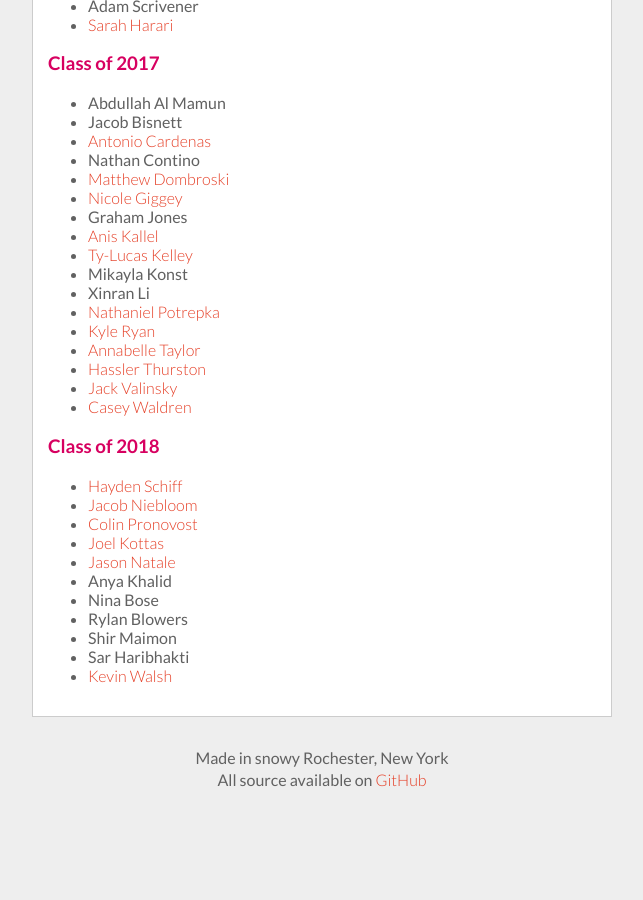
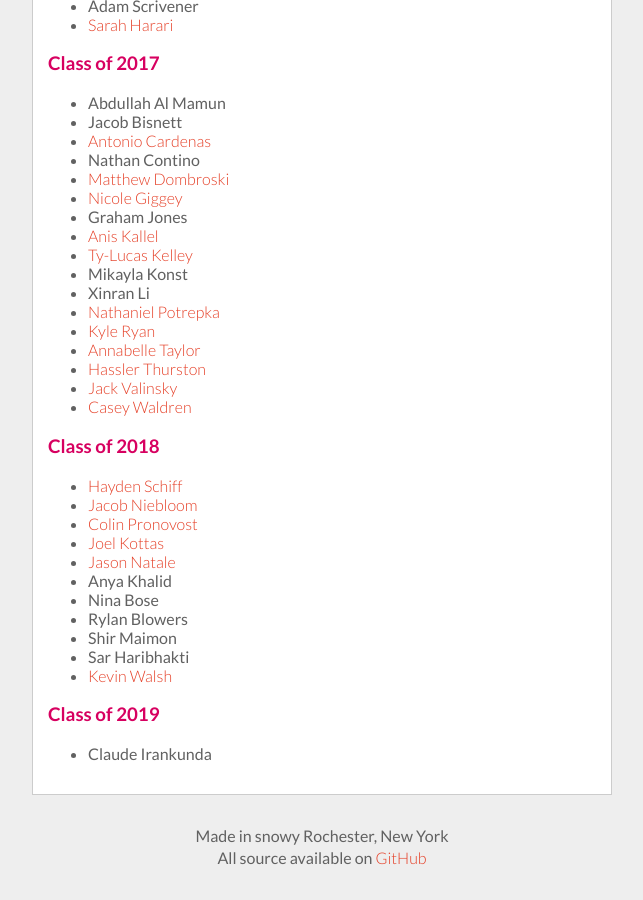
Before and after one commit to RocHack/rochack.org, a Jekyll site: the page built from about.html, in a window 1280 px wide and 900 px high, scrolled down 1419 px. Shown: the whole window, without its empty margins (318-961 px from the left). Built offline with Jekyll 4.4.1, drawn with Linux system fonts in a browser that asks for light colours; before the commit the page ends 2240 px from its top, so only the background shows below that.

Commit message:
add my name

```diff
--- a/about.html
+++ b/about.html
@@ -161,6 +161,10 @@ members:
         name: Kevin Walsh
         link: http://kevinryanwalsh.me
 
+    2019:
+    -
+        name: Claude Irankunda
+
 ---
 <div class="container">
     <div class="ten columns offset-by-three page-intro">
```
